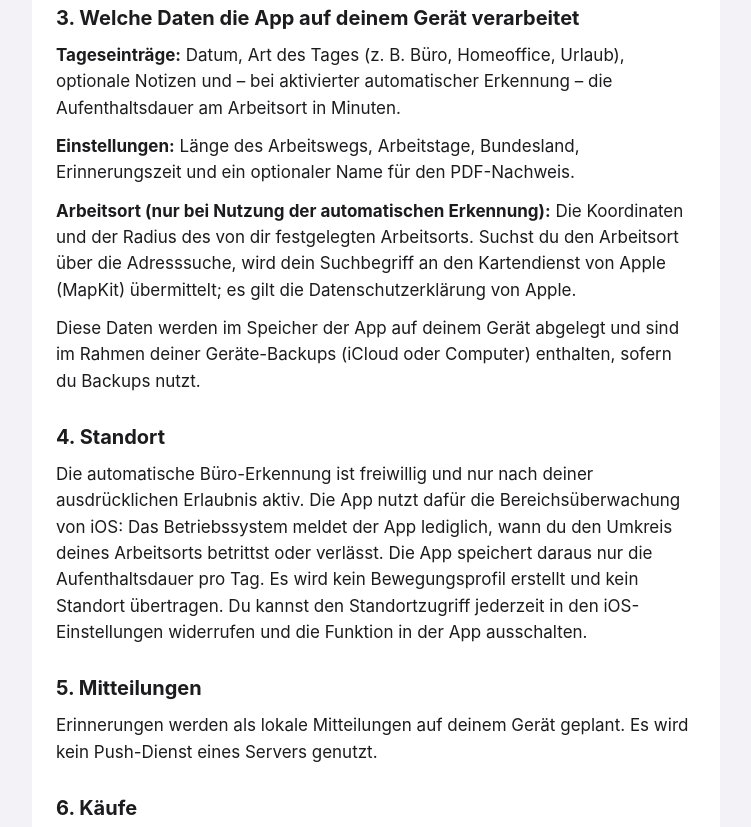
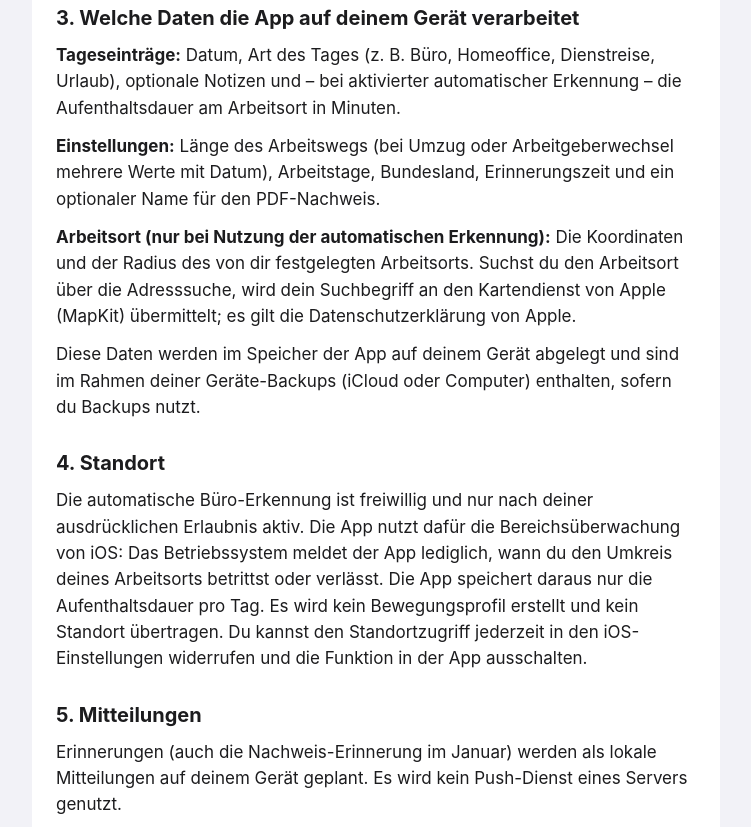
Before and after one commit to DPE85/pendeltage, a plain HTML site: page datenschutz.html in a window 1280 px wide. Shown: the part 696-1523 px from the top of the page, without its empty margins (264-1015 px from the left). Drawn offline with Linux system fonts and the light colour scheme.

Commit message:
Datenschutzerklärung für Version 1.1 (Dienstreise, Entfernungen mit Datum)

```diff
--- a/datenschutz.html
+++ b/datenschutz.html
@@ -36,14 +36,14 @@ footer { margin-top: 32px; font-size: 14px; }
 <h2>2. Grundsatz</h2>
 <p>Pendeltage funktioniert ohne Benutzerkonto und ohne eigenen Server. Alle Daten, die du in der App erfasst, werden ausschließlich lokal auf deinem Gerät gespeichert. Wir als Anbieter erhalten diese Daten nicht und haben keinen Zugriff darauf.</p>
 <h2>3. Welche Daten die App auf deinem Gerät verarbeitet</h2>
-<p><strong>Tageseinträge:</strong> Datum, Art des Tages (z. B. Büro, Homeoffice, Urlaub), optionale Notizen und – bei aktivierter automatischer Erkennung – die Aufenthaltsdauer am Arbeitsort in Minuten.</p>
-<p><strong>Einstellungen:</strong> Länge des Arbeitswegs, Arbeitstage, Bundesland, Erinnerungszeit und ein optionaler Name für den PDF-Nachweis.</p>
+<p><strong>Tageseinträge:</strong> Datum, Art des Tages (z. B. Büro, Homeoffice, Dienstreise, Urlaub), optionale Notizen und – bei aktivierter automatischer Erkennung – die Aufenthaltsdauer am Arbeitsort in Minuten.</p>
+<p><strong>Einstellungen:</strong> Länge des Arbeitswegs (bei Umzug oder Arbeitgeberwechsel mehrere Werte mit Datum), Arbeitstage, Bundesland, Erinnerungszeit und ein optionaler Name für den PDF-Nachweis.</p>
 <p><strong>Arbeitsort (nur bei Nutzung der automatischen Erkennung):</strong> Die Koordinaten und der Radius des von dir festgelegten Arbeitsorts. Suchst du den Arbeitsort über die Adresssuche, wird dein Suchbegriff an den Kartendienst von Apple (MapKit) übermittelt; es gilt die Datenschutzerklärung von Apple.</p>
 <p>Diese Daten werden im Speicher der App auf deinem Gerät abgelegt und sind im Rahmen deiner Geräte-Backups (iCloud oder Computer) enthalten, sofern du Backups nutzt.</p>
 <h2>4. Standort</h2>
 <p>Die automatische Büro-Erkennung ist freiwillig und nur nach deiner ausdrücklichen Erlaubnis aktiv. Die App nutzt dafür die Bereichsüberwachung von iOS: Das Betriebssystem meldet der App lediglich, wann du den Umkreis deines Arbeitsorts betrittst oder verlässt. Die App speichert daraus nur die Aufenthaltsdauer pro Tag. Es wird kein Bewegungsprofil erstellt und kein Standort übertragen. Du kannst den Standortzugriff jederzeit in den iOS-Einstellungen widerrufen und die Funktion in der App ausschalten.</p>
 <h2>5. Mitteilungen</h2>
-<p>Erinnerungen werden als lokale Mitteilungen auf deinem Gerät geplant. Es wird kein Push-Dienst eines Servers genutzt.</p>
+<p>Erinnerungen (auch die Nachweis-Erinnerung im Januar) werden als lokale Mitteilungen auf deinem Gerät geplant. Es wird kein Push-Dienst eines Servers genutzt.</p>
 <h2>6. Käufe</h2>
 <p>Der In-App-Kauf „Pendeltage Pro“ wird vollständig über Apple abgewickelt. Wir erhalten dabei keine Zahlungsdaten und keine personenbezogenen Daten über dich. Es gilt die Datenschutzerklärung von Apple.</p>
 <h2>7. Export</h2>
```
